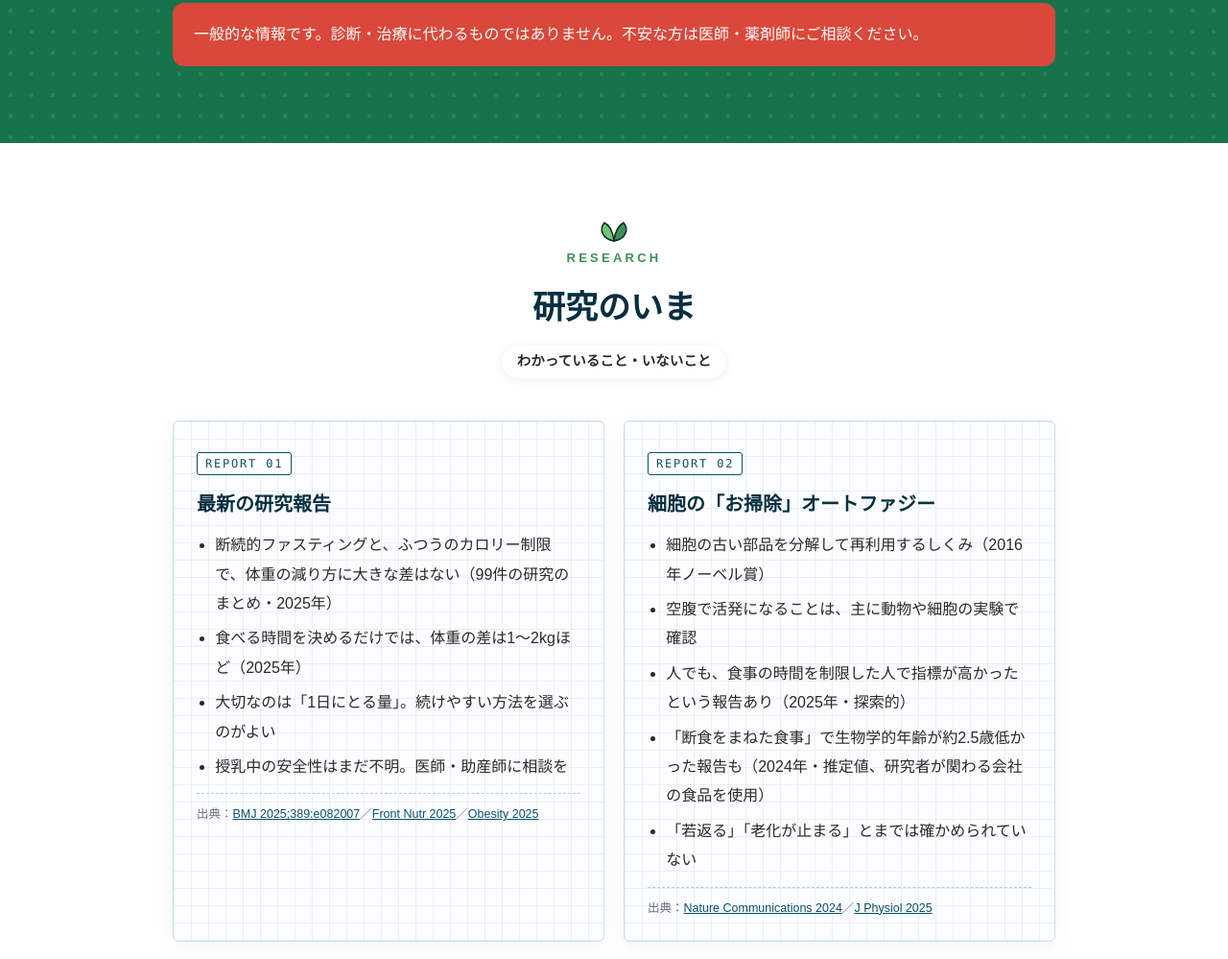
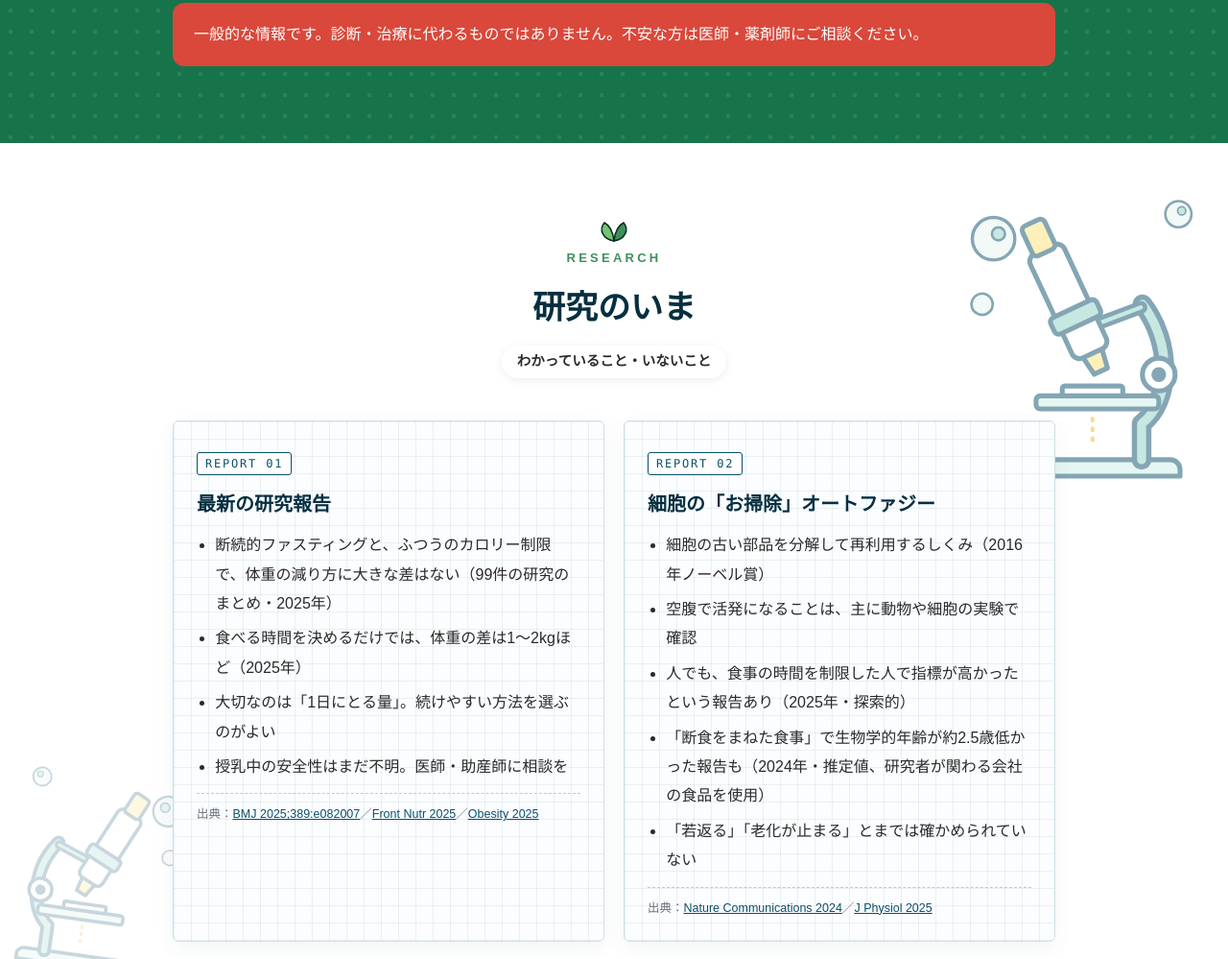
Before and after one commit to ichariba-fasting/ichariba-fasting.github.io, a plain HTML site: page index.html in a window 1280 px wide. Shown: the part 3485-4484 px from the top of the page at 96% size. Drawn offline with Linux system fonts and the light colour scheme; a web font is replaced by a local one.

Commit message:
研究のいまの背景に顕微鏡のイラストを入れる
Co-Authored-By: Claude Opus 5.5 <noreply@anthropic.com>

```diff
--- a/index.html
+++ b/index.html
@@ -313,6 +313,11 @@
   .bg-midori{background-color:var(--midori);background-image:radial-gradient(rgba(255,255,255,.09) 2px,transparent 2.6px);background-size:22px 22px}
   .bg-aka{background-color:var(--aka);background-image:radial-gradient(rgba(255,255,255,.12) 2px,transparent 2.6px);background-size:22px 22px}
   .bg-shiro{background:#fff}
+  .research{position:relative;overflow:hidden}
+  .research::before{content:"";position:absolute;right:max(2vw,calc(50% - 640px));top:40px;width:clamp(150px,20vw,260px);aspect-ratio:300/380;background:url(microscope.svg) center/contain no-repeat;opacity:.5;pointer-events:none}
+  .research::after{content:"";position:absolute;left:max(1vw,calc(50% - 660px));bottom:40px;width:clamp(110px,14vw,190px);aspect-ratio:300/380;background:url(microscope.svg) center/contain no-repeat;opacity:.22;transform:scaleX(-1) rotate(-8deg);pointer-events:none}
+  .research > .wrap{position:relative;z-index:1}
+  @media(max-width:720px){.research::before{width:120px;top:20px;right:6px;opacity:.35}.research::after{display:none}}
   .bg-ki .sec-head h2{color:var(--midori-deep)}
   .bg-ki .sec-head .en{color:var(--aka)}
   .bg-ki .sec-head p{color:#4a3d0c}
```
Also changed, not shown: microscope.svg (added).
